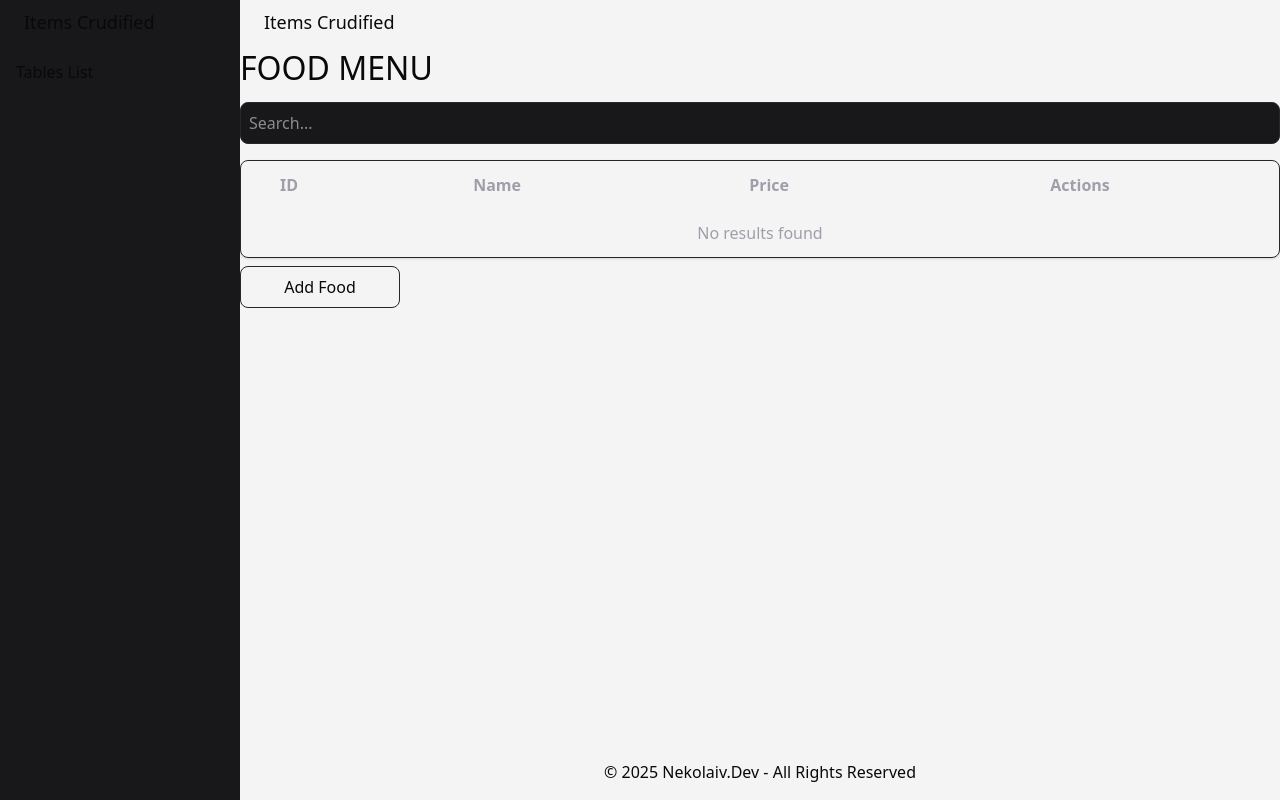
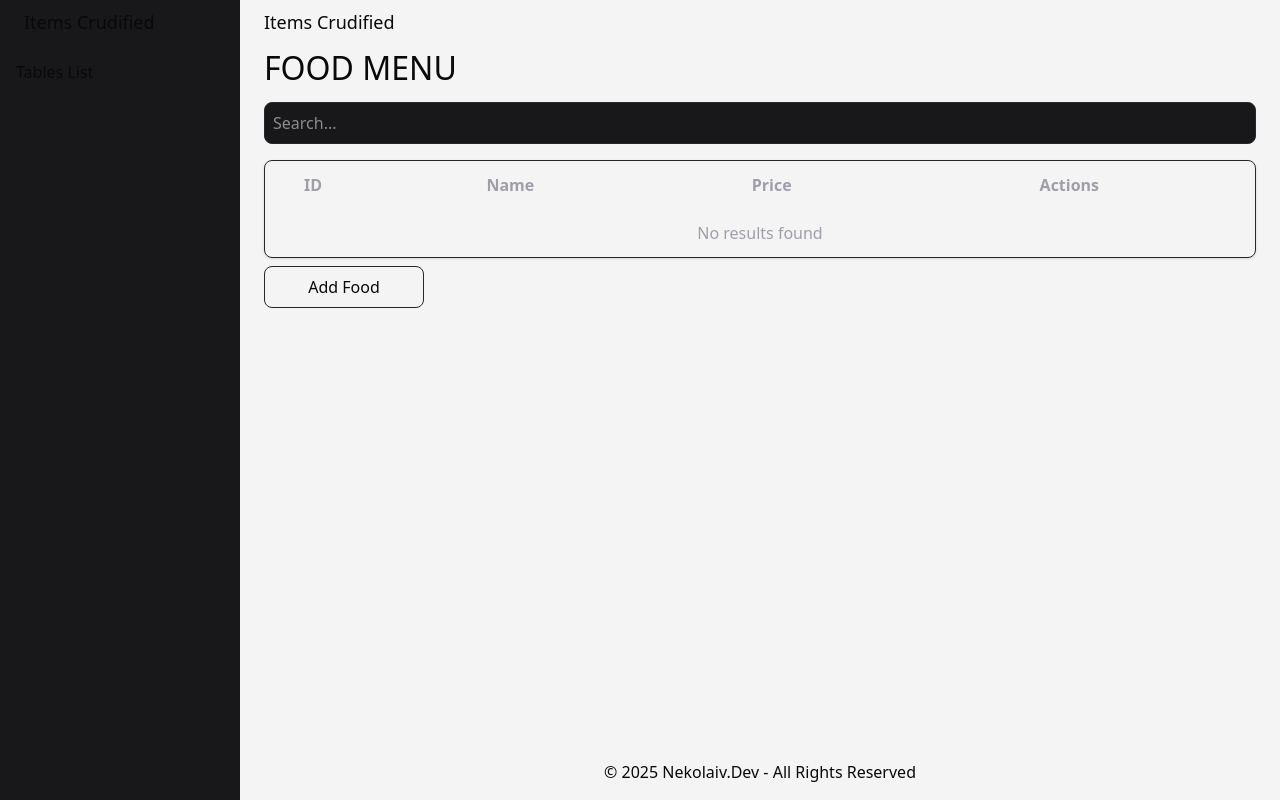
Before and after one commit to nekolaiv/items-crudified, a Django app: page / in a window 1280 px wide. Run offline with Django 5.2, Linux system fonts and the light colour scheme; data that the repository does not hold is empty.

Commit message:
update: minor adjustments

```diff
--- a/inventory/templates/home.html
+++ b/inventory/templates/home.html
@@ -1,5 +1,5 @@
 {% extends 'base.html' %} {% block content %} {% load static %}
-<section class="flex flex-col">
+<div class="flex flex-col max-h-full px-6">
 	<h2>FOOD MENU</h2>
 	<input
 		type="text"
@@ -89,7 +89,7 @@
 			Add Food
 		</button></a
 	>
-</section>
+</div>
 <script>
 	const searchUrl = "{% url 'home' %}";
 </script>
--- a/static/css/styles.css
+++ b/static/css/styles.css
@@ -11,13 +11,15 @@
 }
 
 html,
-body {
+body,
+div {
 	overflow: auto;
 	scrollbar-width: none; /* For Firefox */
 }
 
 html::-webkit-scrollbar,
-body::-webkit-scrollbar {
+body::-webkit-scrollbar,
+div::-webkit-scrollbar {
 	display: none; /* For Chrome, Safari, and Opera */
 }
 
```
